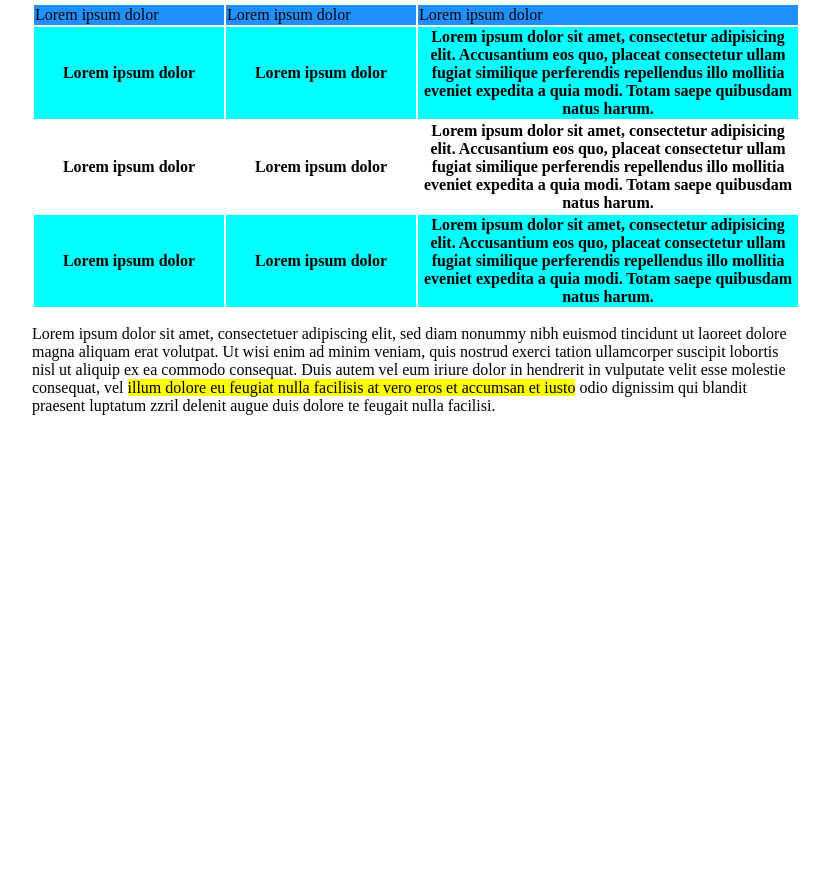
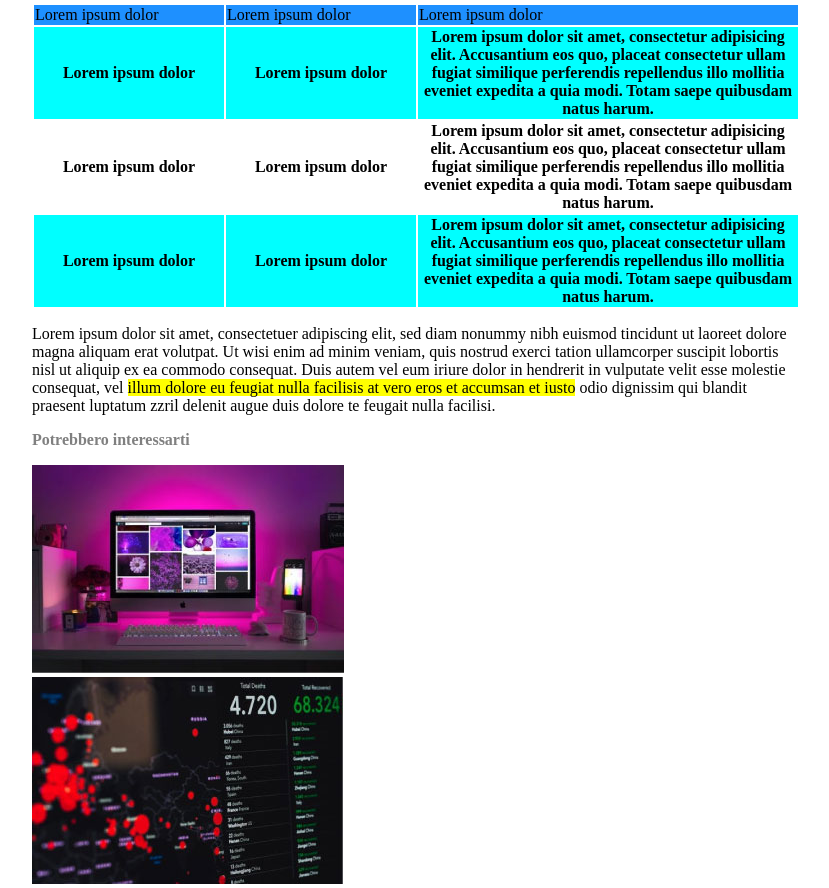
Before and after one commit to Stefano009/html-css-booleaner, a plain HTML site: page index.html in a window 1280 px wide. Shown: the part 1314-2202 px from the top of the page, without its empty margins (224-1053 px from the left). Before the commit the page ends 1745 px from the top, so only its background shows below. Drawn offline with Linux system fonts and the light colour scheme.

Commit message:
footer concluso

```diff
--- a/css/style.css
+++ b/css/style.css
@@ -37,3 +37,7 @@ ul{
 .ciano{
     background-color: cyan;
 }
+
+footer p {
+    color: grey;
+}
--- a/index.html
+++ b/index.html
@@ -104,6 +104,12 @@
 
     <!-- fine pagina -->
     <footer>
+        <p><strong>Potrebbero interessarti</strong></p>
+        <!-- foto footer -->
+        <img src="img/monitor.jpg" alt="monitor footer">
+        <br>
+        <img src="img/graph.jpg" alt="graph footer">
+        <!-- /foto footer -->
 
     </footer>
     <!-- /fine pagina -->
```
